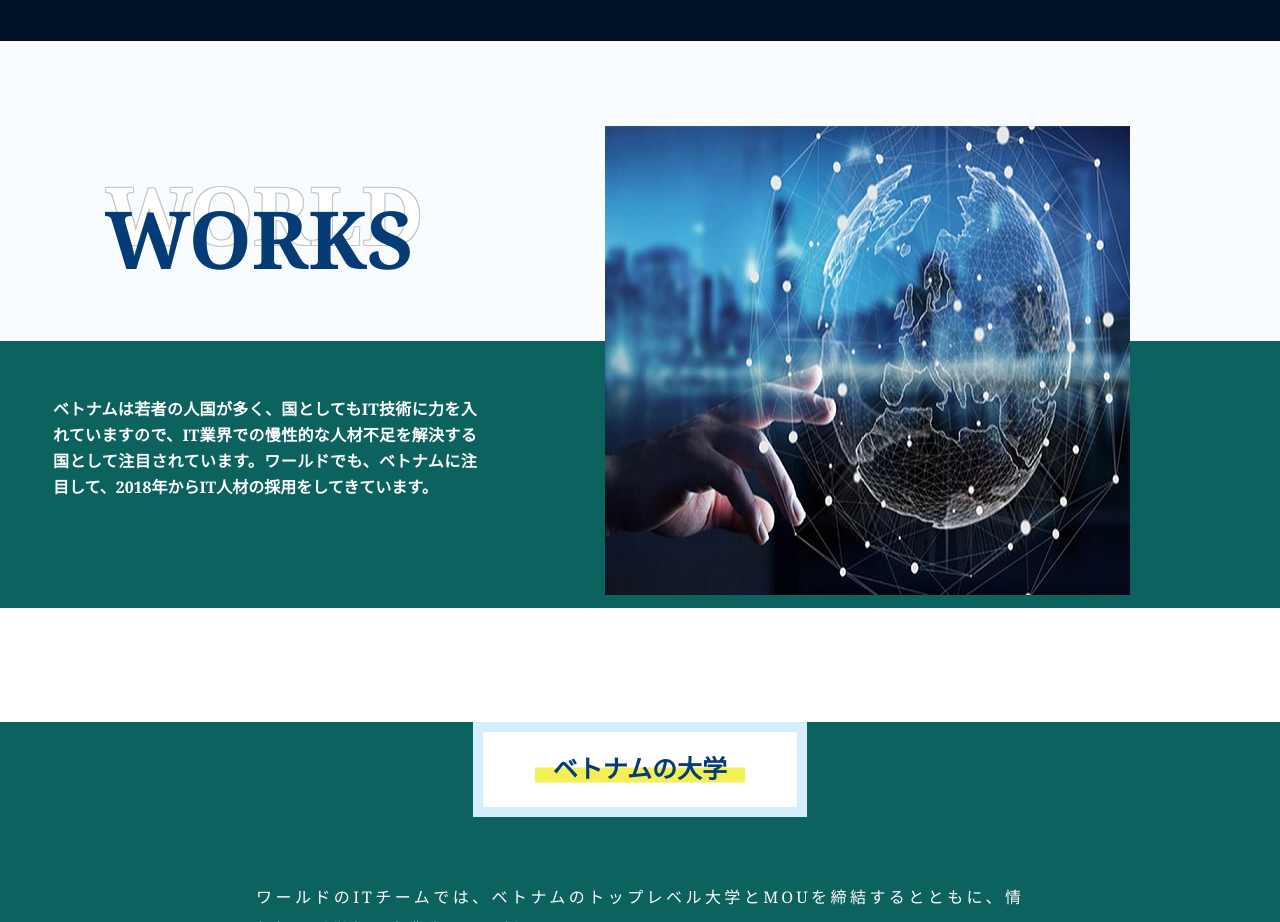
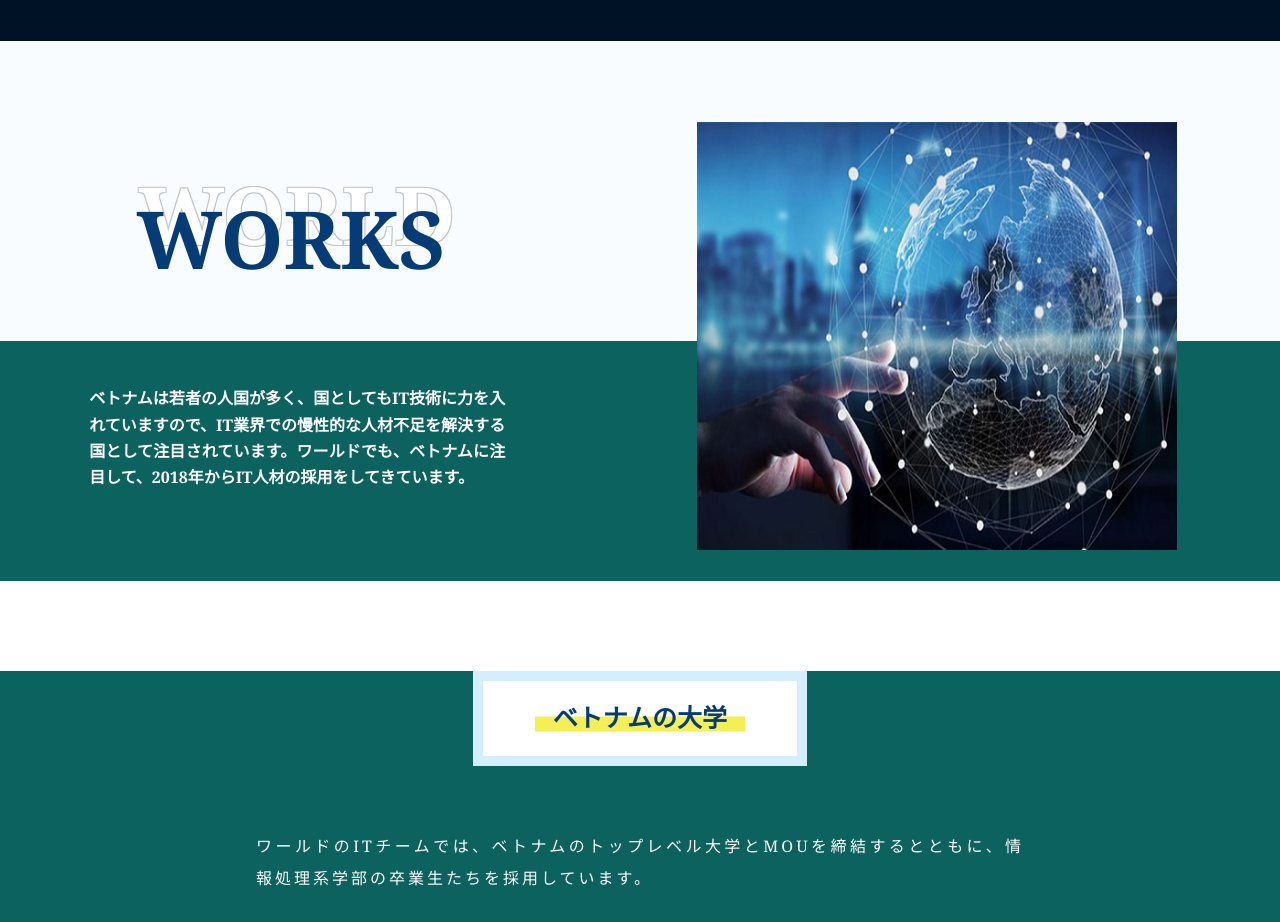
Before and after one commit to rokkuminchan/GatsbyHello1, a Gatsby site: page /about-us in a window 1280 px wide. Shown: the part 1568-2490 px from the top of the page. Built offline with nearby package versions, Linux system fonts and the light colour scheme; Gatsby itself is replaced by a stand-in of ours.

Commit message:
re-style

```diff
--- a/src/sections/about us/UniversityHeader.style.js
+++ b/src/sections/about us/UniversityHeader.style.js
@@ -8,7 +8,7 @@ export const Wrapper = styled.div({
         "logo background1"
         "content background2"
    `,
-   gridTemplateColumns: "1.2fr 1.7fr",
+   gridTemplateColumns: "1.3fr 1.5fr",
    gridTemplateRows: "0.3fr 0.7fr",
    fontSize: "16px",
    fontWeight: 700,
@@ -99,7 +99,7 @@ export const Content = styled.div({
         bottom:"40px"
     },
    '& p': {
-       width: "80%",
+       width: "70%",
        margin: "auto",
        color: "#fff",
        textAlign: "justify",
@@ -152,15 +152,16 @@ export const Image = styled.div({
     paddingBottom: "50%",
     overflow: "hidden",
     top: "15%",
-    left:"10%",
+    left:"15%",
     marginBottom:"0",
     objectFit:"cover",
     [mq[1]]: {
         top:"25%",
         width: "80%",
+        left:"10%"
     },
     [mq[2]]: {
-        paddingBottom:"30%",
+        paddingBottom:"40%",
     },
     [mq[0]]: {
         top:"18%",
```
